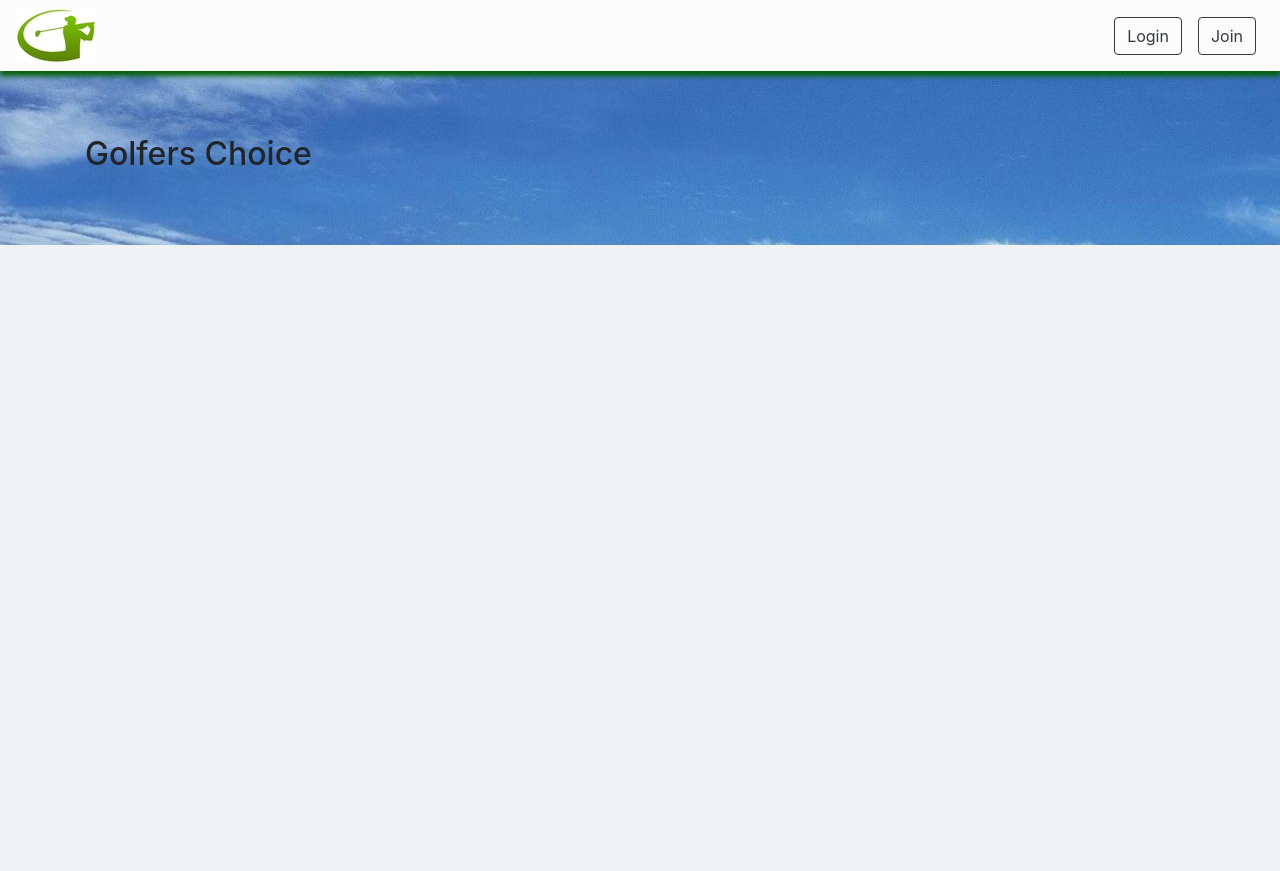
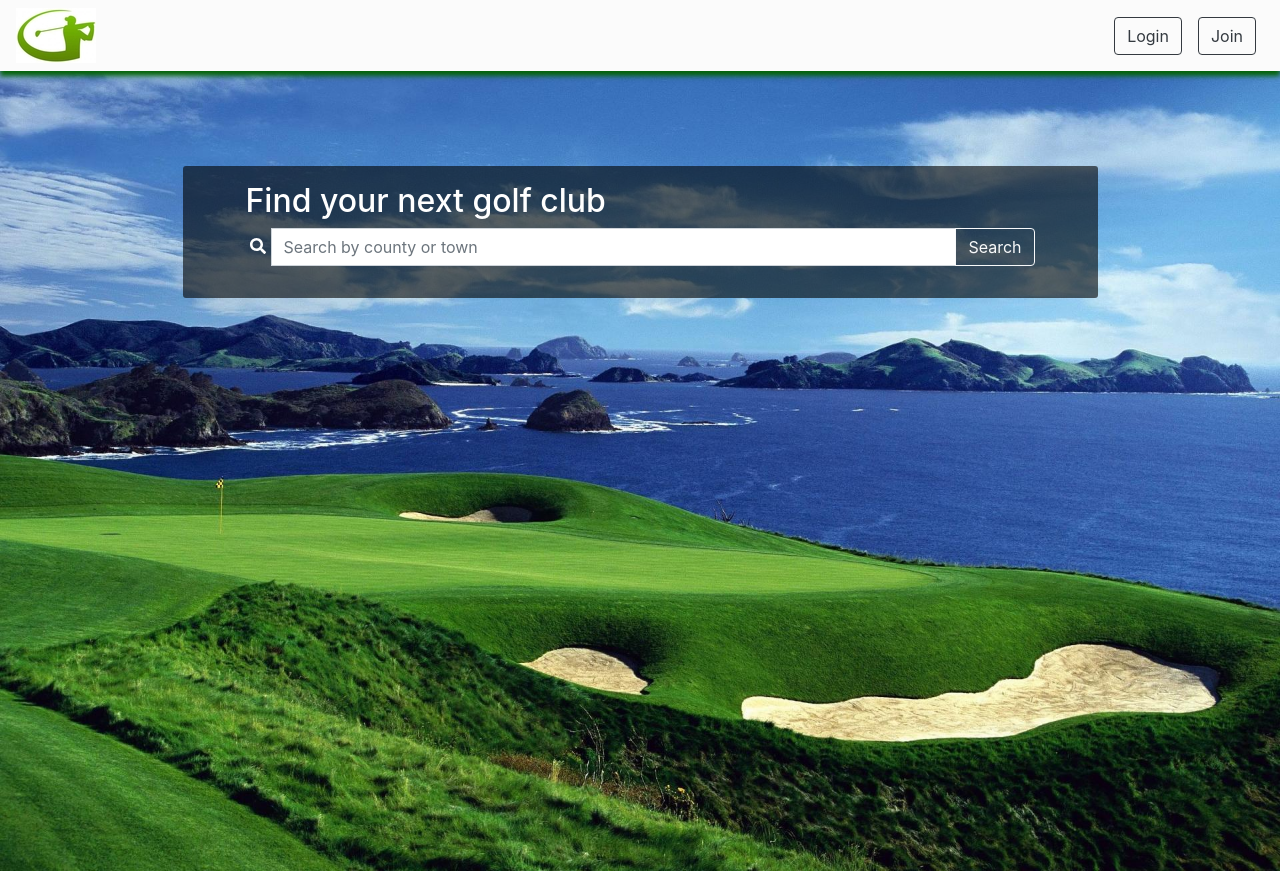
Before and after one commit to darren-behan/golfers-choice, a React (Create React App) app in the folder client/: page / in a window 1280 px wide. Before the commit the page ends 800 px from the top, so only its background shows below. Built offline with nearby package versions, Linux system fonts and the light colour scheme.

Commit message:
creation of HomeSearchForm component

```diff
--- /dev/null
+++ b/client/src/components/Grid/index.js
@@ -0,0 +1,19 @@
+import React from 'react';
+import Container from 'react-bootstrap/Container';
+import Row from 'react-bootstrap/Row';
+import Col from 'react-bootstrap/Col';
+
+function Grid() {
+  return (
+    <Container>
+      <Row>
+        <Col xs={12} md={8}>
+        </Col>
+        <Col xs={12} md={4}>
+        </Col>
+      </Row>
+    </Container>
+  )
+}
+
+export default Grid;
--- /dev/null
+++ b/client/src/components/HomeSearchForm/index.css
@@ -0,0 +1,43 @@
+.hero-content {
+  position: absolute;
+  top: 250px;
+  left: 0;
+  right: 0;
+  margin-top: -155px;
+  display: flex;
+}
+
+.search-form-container {
+  width: 915px;
+  max-height: 200px;
+  background-color: rgba(0,0,0,0.6);
+  padding: 16px 18px;
+  box-sizing: border-box;
+  border-radius: 3px;
+}
+
+.search-form-col {
+  padding: 0 60px;
+}
+
+.search-form-col h2 {
+  color: #ffffff!important;
+}
+
+.search-icon {
+  color: #ffffff;
+  position: relative;
+  top: 15%;
+  padding: 0 5px;
+}
+
+.search-form-input:focus {
+  border-color: #fff!important;
+  box-shadow: none!important;
+}
+
+@media screen and (max-width: 500px) {
+  .search-form-col {
+    padding: 0 15px;
+  }
+}
--- /dev/null
+++ b/client/src/components/HomeSearchForm/index.js
@@ -0,0 +1,42 @@
+import React from 'react';
+import "./index.css";
+import Container from 'react-bootstrap/Container';
+import Row from 'react-bootstrap/Row';
+import Col from 'react-bootstrap/Col';
+import FormControl from 'react-bootstrap/FormControl';
+import Button from 'react-bootstrap/Button';
+import InputGroup from 'react-bootstrap/InputGroup';
+import { FontAwesomeIcon } from '@fortawesome/react-fontawesome';
+import { faSearch } from '@fortawesome/free-solid-svg-icons';
+
+function HomeSearchForm() {
+  return (
+    <div className="hero-content">
+      <Container className="search-form-container">
+        <Row>
+          <Col className="search-form-col">
+            <h2>Find your next golf club</h2>
+            <InputGroup className="mb-3">
+              <InputGroup.Append>
+                <div className="search-icon">
+                  <FontAwesomeIcon icon={ faSearch } />
+                </div>
+              </InputGroup.Append>
+              <FormControl
+                placeholder="Search by county or town"
+                aria-label="Search by county or town"
+                aria-describedby="basic-addon2"
+                className="search-form-input"
+              />
+              <InputGroup.Append>
+                <Button variant="outline-light" className="search-form-button">Search</Button>
+              </InputGroup.Append>
+            </InputGroup>
+          </Col>
+        </Row>
+      </Container>
+    </div>
+  )
+}
+
+export default HomeSearchForm;
--- a/client/src/pages/Home.js
+++ b/client/src/pages/Home.js
@@ -1,19 +1,28 @@
 import React from 'react';
-import Jumbotron from 'react-bootstrap/Jumbotron';
-import Container from 'react-bootstrap/Container';
+import Row from 'react-bootstrap/Row';
+import Col from 'react-bootstrap/Col';
 import HeroImage from '../assets/img/home-hero.jpg';
+import HomeSearchForm from "../components/HomeSearchForm";
+import Grid from "../components/Grid";
 
 function Login() {
-  const styles ={
-    backgroundImage: 'url(' + HeroImage + ')'
+  const RowStyles ={
+    backgroundImage: 'url(' + HeroImage + ')',
+    height: "100vh",
+    backgroundSize: "cover",
+    backgroundRepeat: "no-repeat",
+    margin: 0
   };
 
   return (
-    <Jumbotron fluid style={ styles }>
-      <Container>
-        <h2>Golfers Choice</h2>
-      </Container>
-    </Jumbotron>
+    <Row style={ RowStyles }>
+      <Col className="md-12">
+        <HomeSearchForm />
+        <Grid>
+
+        </Grid>
+      </Col>
+    </Row>
   )
 }
 
--- a/package.json
+++ b/package.json
@@ -21,6 +21,9 @@
   "author": "Darren Behan",
   "license": "ISC",
   "dependencies": {
+    "@fortawesome/fontawesome-svg-core": "^1.2.31",
+    "@fortawesome/free-solid-svg-icons": "^5.15.0",
+    "@fortawesome/react-fontawesome": "^0.1.11",
     "axios": "^0.20.0",
     "bcryptjs": "^2.4.3",
     "bootstrap": "^4.5.2",
```
Also changed, not shown: client/src/assets/rui-icons/magnifying-glass.png (added), 1 other file (tests, documents, lock files or other folders).
